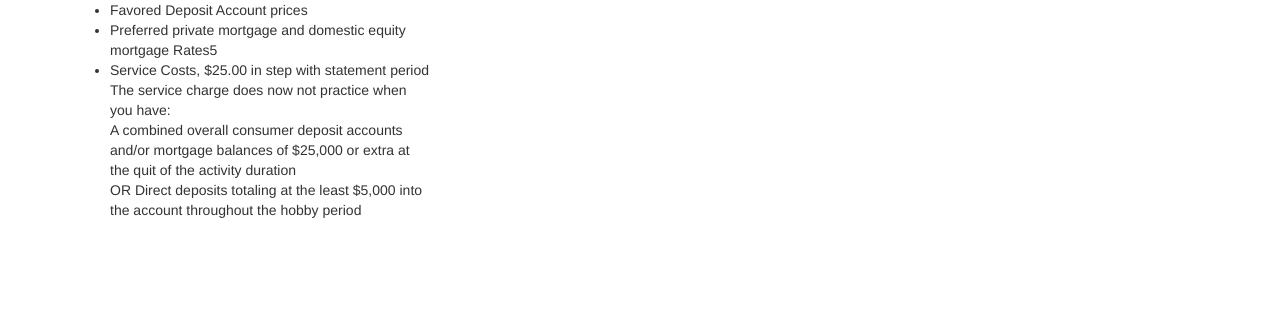
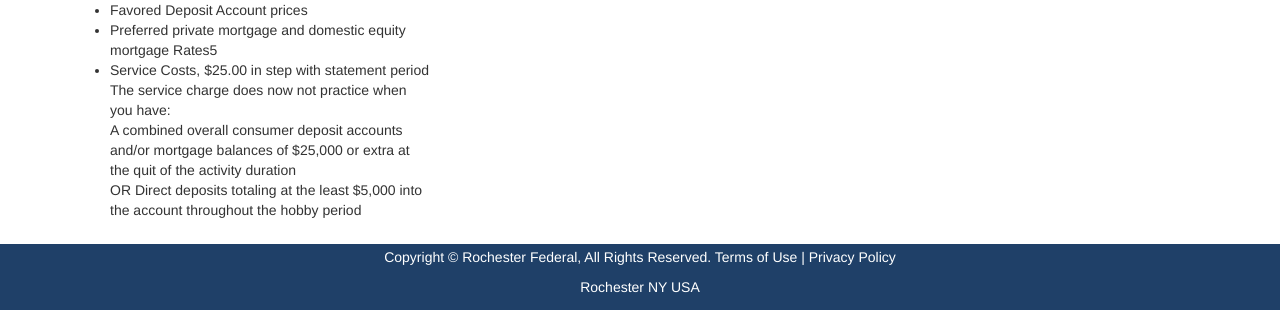
Before and after one commit to jlb2886/RochesterFederal, a PHP site: page /Banking.html in a window 1280 px wide. Shown: the part 1049-1359 px from the top of the page. Before the commit the page ends 1267 px from the top, so only its background shows below. Run offline with PHP 8.4, Linux system fonts and the light colour scheme.

Commit message:
Footer
Created a footer

```diff
--- a/Banking.css
+++ b/Banking.css
@@ -3,6 +3,14 @@
     margin: 0;
     padding: 0.25em 1em 0 1em;
     border-radius: 5px;
+}
+
+footer {
+  text-align: center;
+  padding: 3px;
+  margin-top: 1em;
+  background-color: #1f4068;
+  color: white;
 }
 
 /* Full-width input fields */
--- a/Banking.html
+++ b/Banking.html
@@ -120,6 +120,9 @@
     </div>
   </div>
 </div>
-
+<footer>
+  <p>Copyright © Rochester Federal, All Rights Reserved. Terms of Use | Privacy Policy</p>
+  <p>Rochester NY USA</p>
+</footer>
 </body>
 </html>
```
